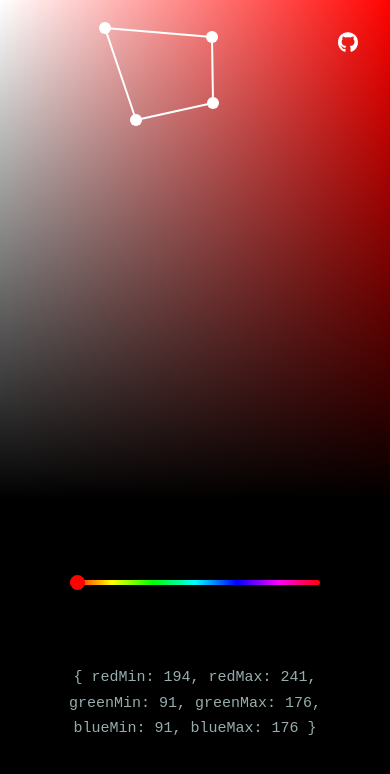
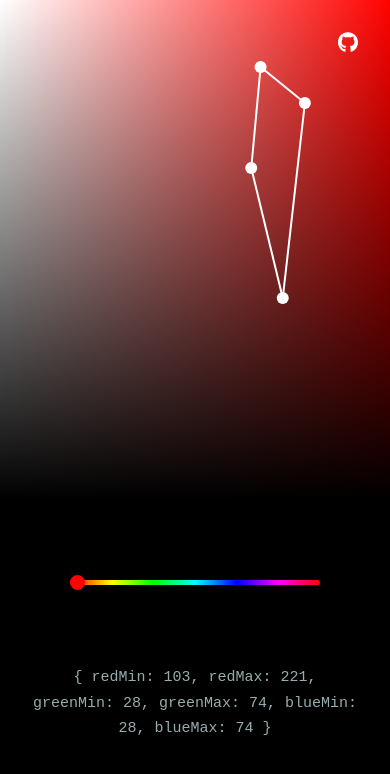
Before and after one commit to lasertraining/react-rgb-range-color-picker, a React (Create React App) app: page / in a window 390 px wide. Shown: the top 774 px of the page. Built offline with nearby package versions, Linux system fonts and the light colour scheme.

Commit message:
Pointers responsivity added, normalization utility function added

```diff
--- a/src/components/ColorPicker.jsx
+++ b/src/components/ColorPicker.jsx
@@ -1,5 +1,6 @@
 import { useState, useRef, useEffect } from "react";
 import { useWindowWidth } from "../hooks/useWindowWidth";
+import { norm } from "../utils/norm";
 import styled from "styled-components";
 
 const ColorPicker = ({ colorHSLHue, setColorRGBRange }) => {
@@ -8,10 +9,10 @@ const ColorPicker = ({ colorHSLHue, setColorRGBRange }) => {
   const [selectedPointer, setSelectedPointer] = useState("");
 
   const [pointers, setPointers] = useState({
-    pointer1: { x: 105, y: 28 },
-    pointer2: { x: 136, y: 120 },
-    pointer3: { x: 213, y: 103 },
-    pointer4: { x: 212, y: 37 },
+    pointer1: { x: 0.7817708333333333, y: 0.206 },
+    pointer2: { x: 0.6682291666666667, y: 0.134 },
+    pointer3: { x: 0.6442708333333333, y: 0.336 },
+    pointer4: { x: 0.725, y: 0.596 },
   });
 
   const canvasRef = useRef(null);
@@ -19,34 +20,43 @@ const ColorPicker = ({ colorHSLHue, setColorRGBRange }) => {
   const width = useWindowWidth() || window.innerWidth;
   const height = 500;
 
+  const pointer1X = pointers.pointer1.x * width;
+  const pointer1Y = pointers.pointer1.y * height;
+  const pointer2X = pointers.pointer2.x * width;
+  const pointer2Y = pointers.pointer2.y * height;
+  const pointer3X = pointers.pointer3.x * width;
+  const pointer3Y = pointers.pointer3.y * height;
+  const pointer4X = pointers.pointer4.x * width;
+  const pointer4Y = pointers.pointer4.y * height;
+
   useEffect(() => {
     const canvas = canvasRef.current;
     const context = canvas.getContext("2d");
 
     const { data: pointer1Data } = context.getImageData(
-      pointers.pointer1.x,
-      pointers.pointer1.y,
+      pointer1X,
+      pointer1Y,
       1,
       1
     );
 
     const { data: pointer2Data } = context.getImageData(
-      pointers.pointer2.x,
-      pointers.pointer2.y,
+      pointer2X,
+      pointer2Y,
       1,
       1
     );
 
     const { data: pointer3Data } = context.getImageData(
-      pointers.pointer3.x,
-      pointers.pointer3.y,
+      pointer3X,
+      pointer3Y,
       1,
       1
     );
 
     const { data: pointer4Data } = context.getImageData(
-      pointers.pointer4.x,
-      pointers.pointer4.y,
+      pointer4X,
+      pointer4Y,
       1,
       1
     );
@@ -80,7 +90,7 @@ const ColorPicker = ({ colorHSLHue, setColorRGBRange }) => {
       blueMin: Math.min(...blue),
       blueMax: Math.max(...blue),
     });
-  }, [colorHSLHue, pointers, setColorRGBRange]);
+  }, [colorHSLHue, setColorRGBRange, pointers]);
 
   useEffect(() => {
     const canvas = canvasRef.current;
@@ -122,9 +132,12 @@ const ColorPicker = ({ colorHSLHue, setColorRGBRange }) => {
           ? e.changedTouches[0].clientY - rect.top
           : e.clientY - rect.top;
 
+      const normalizedX = norm(x, 0, width);
+      const normalizedY = norm(y, 0, height);
+
       setPointers((prevState) => ({
         ...prevState,
-        [selectedPointer]: { x, y },
+        [selectedPointer]: { x: normalizedX, y: normalizedY },
       }));
     }
   };
@@ -144,63 +157,43 @@ const ColorPicker = ({ colorHSLHue, setColorRGBRange }) => {
       <canvas ref={canvasRef} width={width} height={height} />
 
       <svg width={width} height={height}>
-        <line
-          x1={pointers.pointer1.x}
-          y1={pointers.pointer1.y}
-          x2={pointers.pointer2.x}
-          y2={pointers.pointer2.y}
-        />
+        <line x1={pointer1X} y1={pointer1Y} x2={pointer2X} y2={pointer2Y} />
 
-        <line
-          x1={pointers.pointer2.x}
-          y1={pointers.pointer2.y}
-          x2={pointers.pointer3.x}
-          y2={pointers.pointer3.y}
-        />
+        <line x1={pointer2X} y1={pointer2Y} x2={pointer3X} y2={pointer3Y} />
 
-        <line
-          x1={pointers.pointer3.x}
-          y1={pointers.pointer3.y}
-          x2={pointers.pointer4.x}
-          y2={pointers.pointer4.y}
-        />
+        <line x1={pointer3X} y1={pointer3Y} x2={pointer4X} y2={pointer4Y} />
 
-        <line
-          x1={pointers.pointer4.x}
-          y1={pointers.pointer4.y}
-          x2={pointers.pointer1.x}
-          y2={pointers.pointer1.y}
-        />
+        <line x1={pointer4X} y1={pointer4Y} x2={pointer1X} y2={pointer1Y} />
 
         <circle
           onMouseDown={() => handleDown("pointer1")}
           onTouchStart={() => handleDown("pointer1")}
-          cx={pointers.pointer1.x}
-          cy={pointers.pointer1.y}
+          cx={pointer1X}
+          cy={pointer1Y}
           r={6}
         />
 
         <circle
           onMouseDown={() => handleDown("pointer2")}
           onTouchStart={() => handleDown("pointer2")}
-          cx={pointers.pointer2.x}
-          cy={pointers.pointer2.y}
+          cx={pointer2X}
+          cy={pointer2Y}
           r={6}
         />
 
         <circle
           onMouseDown={() => handleDown("pointer3")}
           onTouchStart={() => handleDown("pointer3")}
-          cx={pointers.pointer3.x}
-          cy={pointers.pointer3.y}
+          cx={pointer3X}
+          cy={pointer3Y}
           r={6}
         />
 
         <circle
           onMouseDown={() => handleDown("pointer4")}
           onTouchStart={() => handleDown("pointer4")}
-          cx={pointers.pointer4.x}
-          cy={pointers.pointer4.y}
+          cx={pointer4X}
+          cy={pointer4Y}
           r={6}
         />
       </svg>
--- /dev/null
+++ b/src/utils/norm.js
@@ -0,0 +1 @@
+export const norm = (value, min, max) => (value - min) / (max - min);
```
